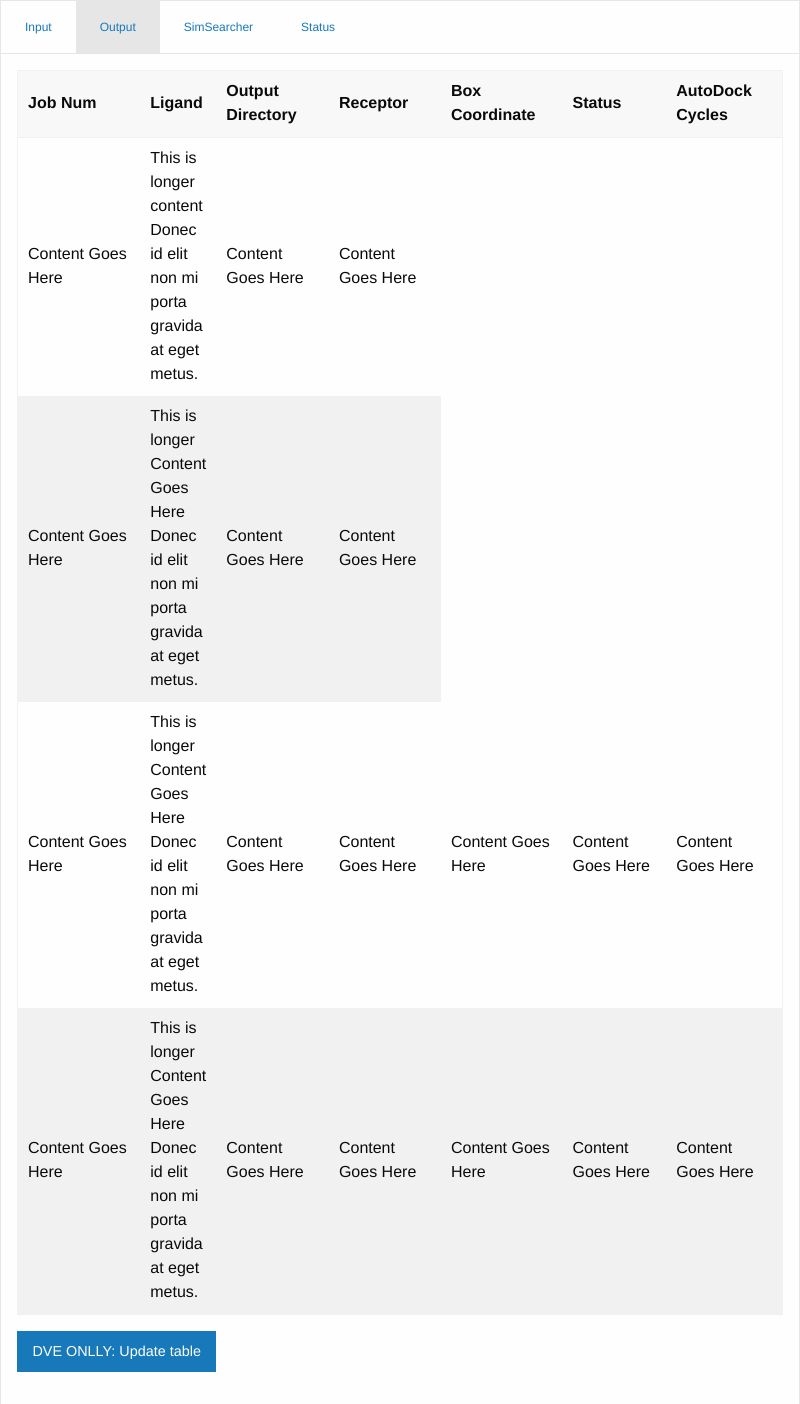
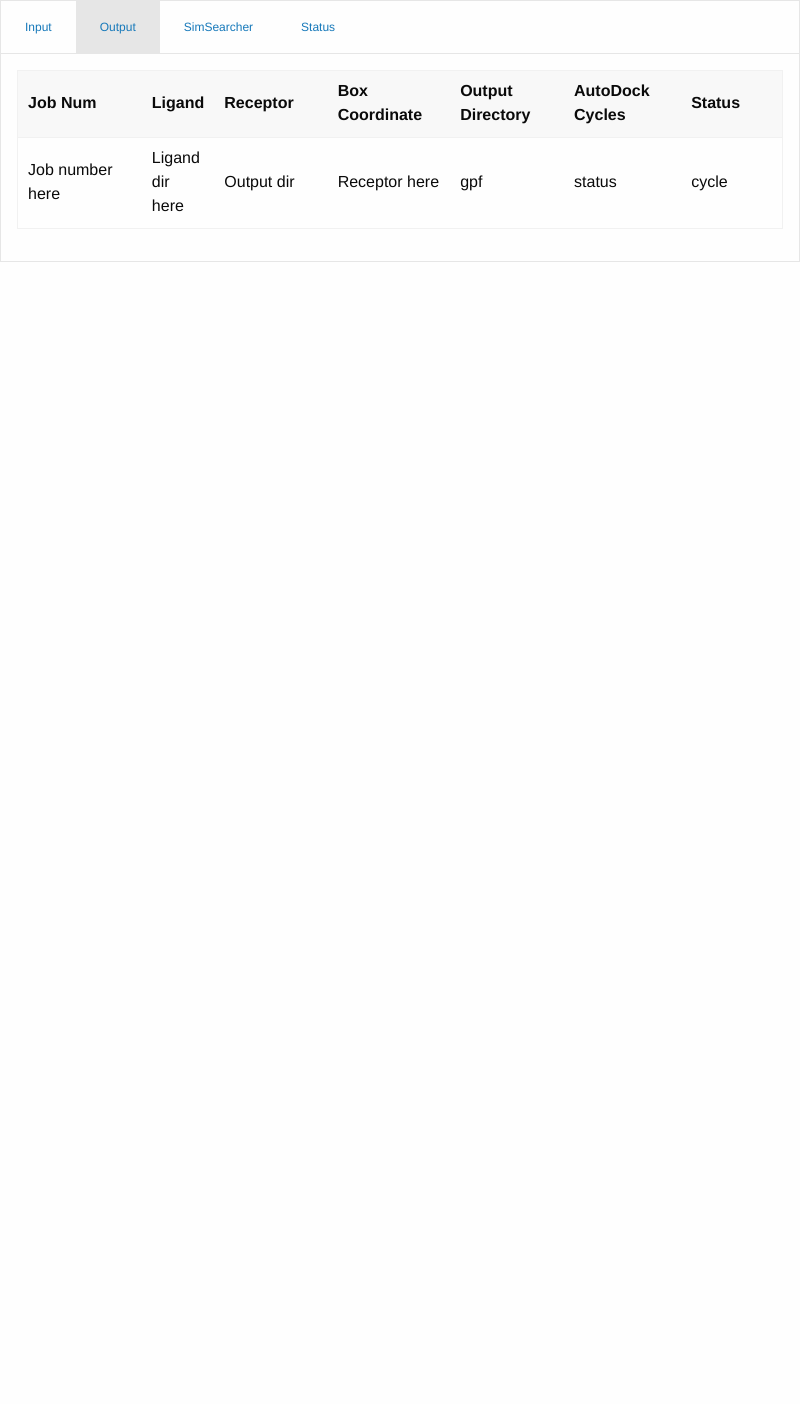
Before and after one commit to BigCheeze45/DockoMatic-on-Electron, an Electron app: page output.html in a window 800 px wide. After the commit the page ends 800 px from the top, so only its background shows below. Drawn offline with Linux system fonts and the light colour scheme.

Commit message:
WIP: issue #1

```diff
--- a/output.html
+++ b/output.html
@@ -35,47 +35,25 @@
               <tr>
                 <th width="200">Job Num</th>
                 <th>Ligand</th>
-                <th width="150">Output Directory</th>
                 <th width="150">Receptor</th>
                 <th width="150">Box Coordinate</th>
+                <th width="150">Output Directory</th>
+                <th width="150">AutoDock Cycles</th>
                 <th width="150">Status</th>
-                <th width="150">AutoDock Cycles</th>
               </tr>
             </thead>
             <tbody>
               <tr>
-                <td>Content Goes Here</td>
-                <td>This is longer content Donec id elit non mi porta gravida at eget metus.</td>
-                <td>Content Goes Here</td>
-                <td>Content Goes Here</td>
-              </tr>
-              <tr>
-                <td>Content Goes Here</td>
-                <td>This is longer Content Goes Here Donec id elit non mi porta gravida at eget metus.</td>
-                <td>Content Goes Here</td>
-                <td>Content Goes Here</td>
-              </tr>
-              <tr>
-                <td>Content Goes Here</td>
-                <td>This is longer Content Goes Here Donec id elit non mi porta gravida at eget metus.</td>
-                <td>Content Goes Here</td>
-                <td>Content Goes Here</td>
-                <td>Content Goes Here</td>
-                <td>Content Goes Here</td>
-                <td>Content Goes Here</td>
-              </tr>
-              <tr>
-                <td>Content Goes Here</td>
-                <td>This is longer Content Goes Here Donec id elit non mi porta gravida at eget metus.</td>
-                <td>Content Goes Here</td>
-                <td>Content Goes Here</td>
-                <td>Content Goes Here</td>
-                <td>Content Goes Here</td>
-                <td>Content Goes Here</td>
+                <td id="jobNumTD">Job number here</td>
+                <td id="ligandDirTD">Ligand dir here</td>
+                <td id="outputDirTD">Output dir</td>
+                <td id="receptorDirTD">Receptor here</td>
+                <td id="gpfDirTD">gpf</td>
+                <td id="statusTD">status</td>
+                <td id="ADCycleTD">cycle</td>
               </tr>
             </tbody>
           </table>
-          <button class="button" id="updateTableBtn">DVE ONLLY: Update table</button>
         </div>
       </div>
     </div>
```
Also changed, not shown: js/input-renderer.js (+33 -1 lines), main.js (+0 -40 lines).
